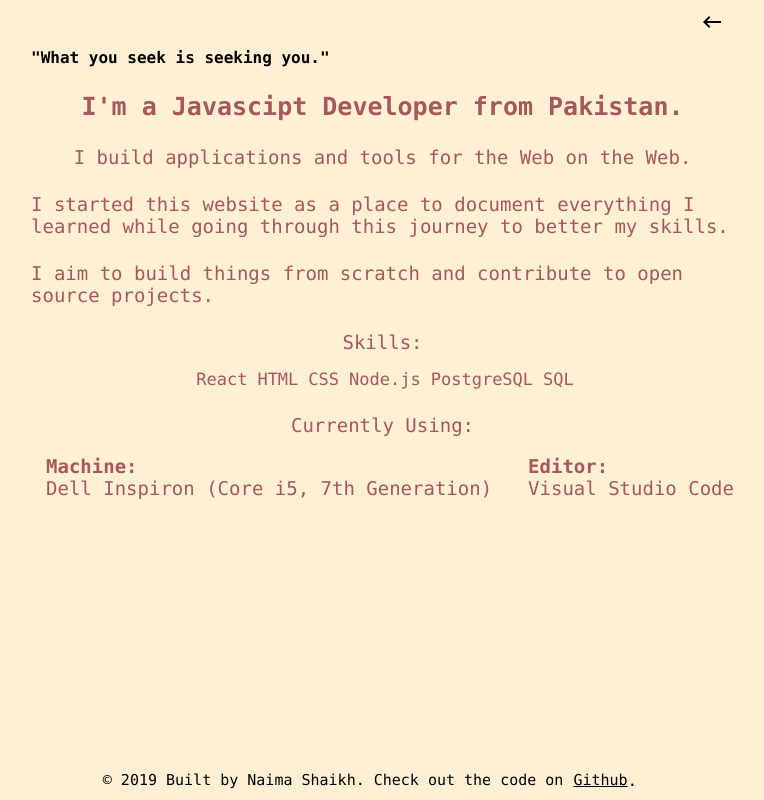
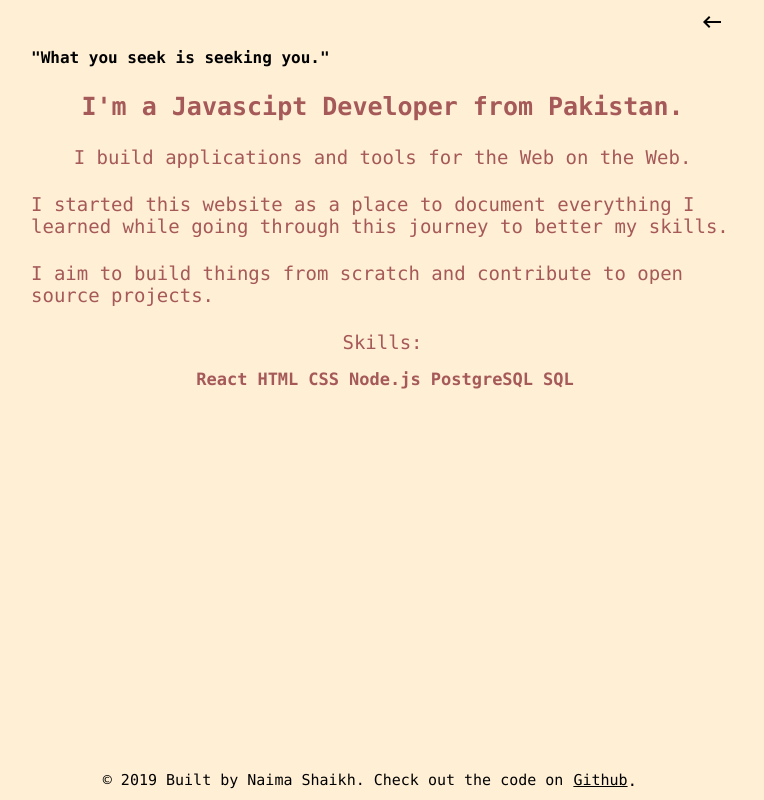
Before and after one commit to naima-shk/Blog, a React app in the folder client/: page /about in a window 1280 px wide. Shown: the whole page, without its empty margins (270-1034 px from the left). Built offline with nearby package versions, Linux system fonts and the light colour scheme.

Commit message:
removed tools from about page

```diff
--- a/client/src/pages/About/index.js
+++ b/client/src/pages/About/index.js
@@ -43,26 +43,9 @@ const Skill = styled.li`
   justify-content: center;
   margin-right: 10px;
   font-size: 17px;
+  font-weight: bold;
   color: #a55959;
 `;
-
-const Tools = styled.ul`
-  display: flex;
-  justify-content: space-between;
-  font-size: 19px;
-  color: #a55959;
-`;
-
-const Tool = styled.div`
-  display: flex;
-  flex-direction: column;
-`;
-
-const Item = styled.div`
-  font-weight: bold;
-`;
-
-const Description = styled.span``;
 
 const allQuotes = [
   `"Great things are done by a series of small things brought together."`,
@@ -74,11 +57,6 @@ const allQuotes = [
 ];
 
 const skills = ["React", "HTML", "CSS", "Node.js", "PostgreSQL", "SQL"];
-
-const tools = [
-  { Machine: "Dell Inspiron (Core i5, 7th Generation)" },
-  { Editor: "Visual Studio Code" }
-];
 
 const About = () => {
   const [quote, setQuote] = useState(allQuotes[5]);
@@ -106,19 +84,6 @@ const About = () => {
           return <Skill key={index}>{skill}</Skill>;
         })}
       </SkillsList>
-      <SubText>Currently Using:</SubText>
-      <Tools>
-        {tools.map((tool, index) => {
-          for (let key in tool) {
-            return (
-              <Tool key={index}>
-                <Item>{key}:</Item>
-                <Description>{tool[key]}</Description>
-              </Tool>
-            );
-          }
-        })}
-      </Tools>
     </Container>
   );
 };
```
